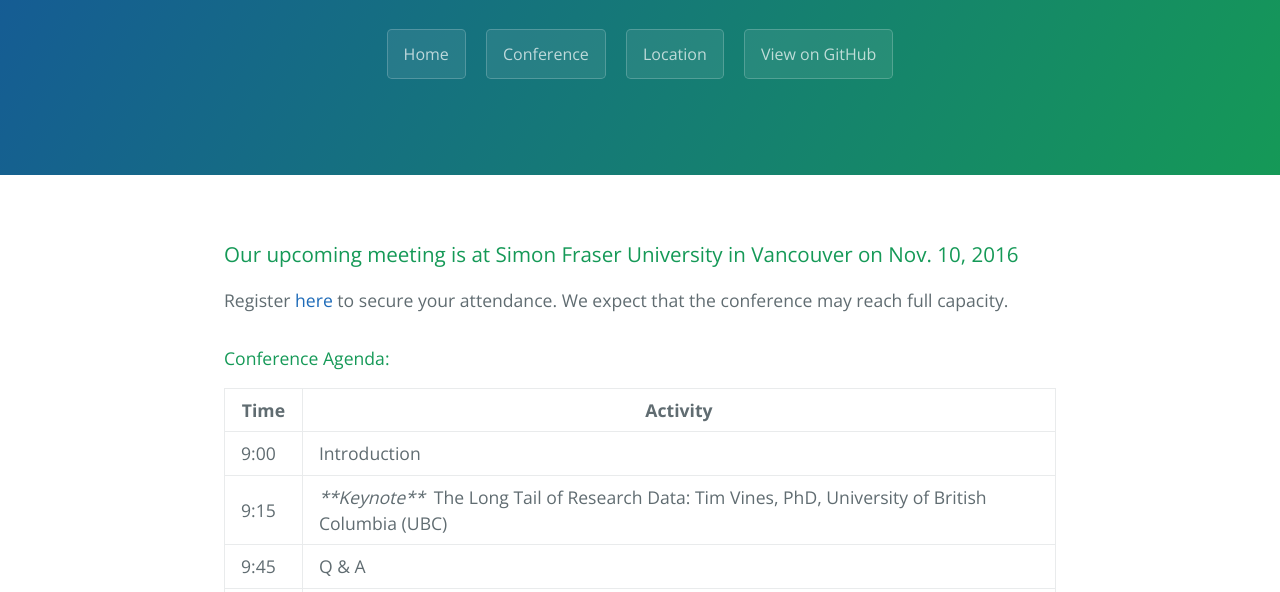
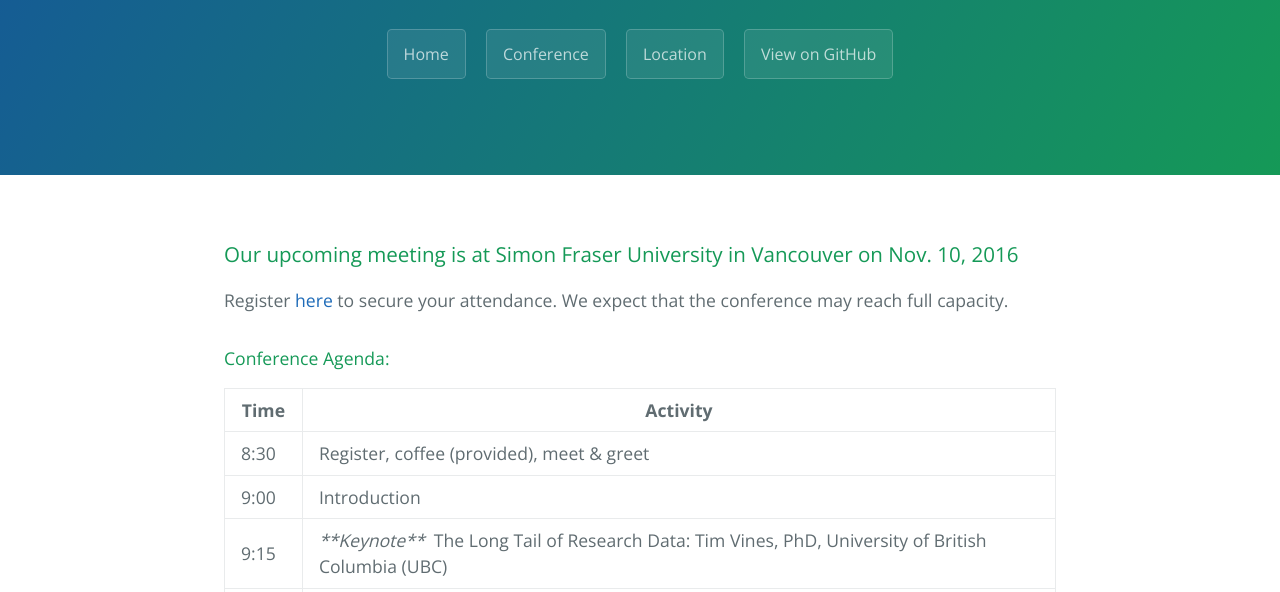
Before and after one commit to stephwright/PNWData, a plain HTML site: page conference.html in a window 1280 px wide. Shown: the part 208-800 px from the top of the page. Drawn offline with nearby package versions, Linux system fonts and the light colour scheme.

Commit message:
Added a new coffee break in the A.M.

```diff
--- a/conference.html
+++ b/conference.html
@@ -31,6 +31,10 @@
 <th>Activity</th>
 </tr>
 </thead><tbody>
+<tr>
+<td>8:30</td>
+<td>Register, coffee (provided), meet &amp; greet</td>
+</tr>
 <tr>
 <td>9:00</td>
 <td>Introduction</td>
```
